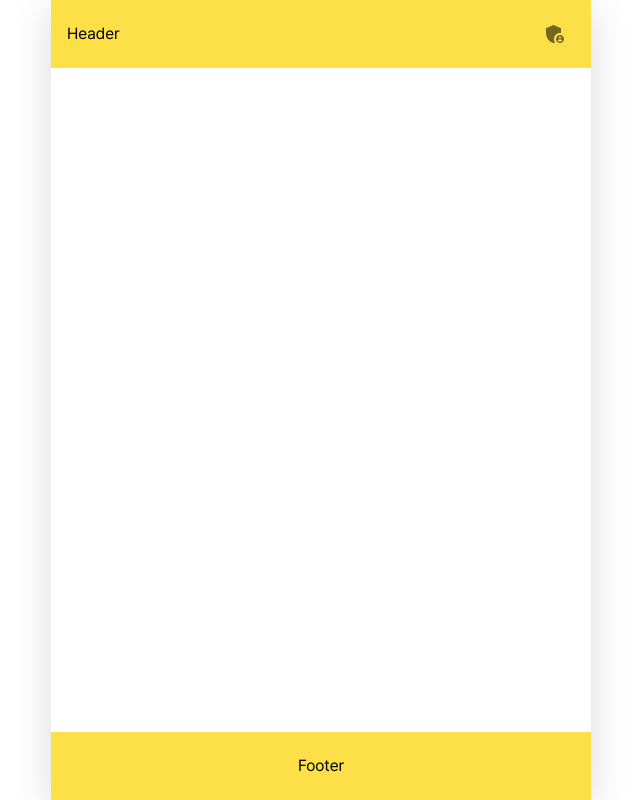
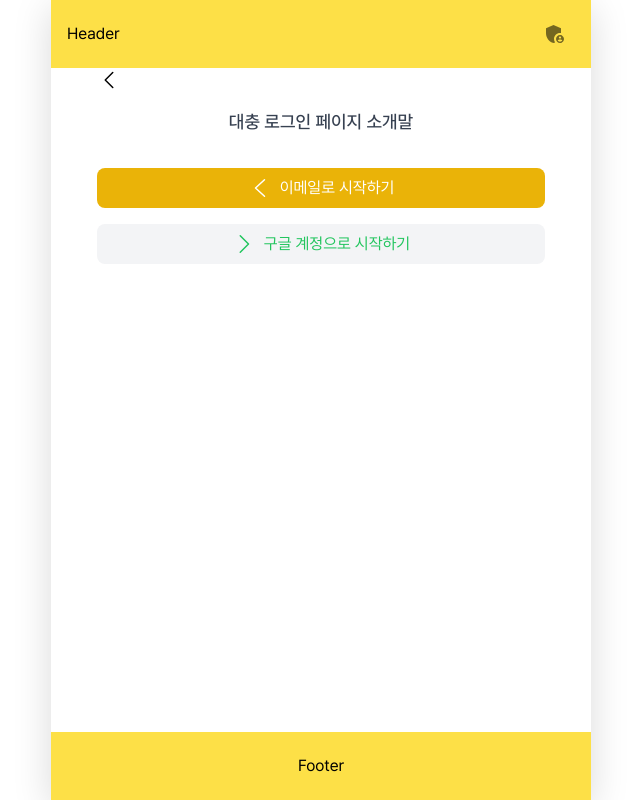
Before and after one commit to unao6/NBBANG_FE, a React (Create React App) app: page /login in a window 1280 px wide. Before the commit this address had no page. Shown: the whole page, without its empty margins (319-959 px from the left). Built offline with nearby package versions, Linux system fonts and the light colour scheme.

Commit message:
feat: 로그인 페이지 추가

```diff
--- a/src/Router.jsx
+++ b/src/Router.jsx
@@ -12,6 +12,7 @@ import Payment from "./pages/payment/Payment";
 import RefundManager from "./pages/admin/payment/RefundManager";
 import SignUp from './pages/join/SignUp';
 import Login from './pages/login/UserLogin';
+import LoginPage from './pages/login/LoginPage';
 
 const Router = () => {
   return (
@@ -28,6 +29,8 @@ const Router = () => {
       <Route path="/admin/refunds" element={<RefundManager />} />
       <Route path="/users/sign-up" element={<SignUp />} />
       <Route path="/users/user-login" element={<Login />} />
+      <Route path="/login" element={<LoginPage />} />
+
 
     </Routes>
   );
--- /dev/null
+++ b/src/pages/login/LoginPage.jsx
@@ -0,0 +1,84 @@
+import React from "react";
+import { useNavigate } from "react-router-dom";
+
+const LoginPage = () => {
+  const navigate = useNavigate();
+
+  const handleEmailLoginClick = () => {
+    navigate("/users/user-login");
+  };
+
+  const handleGoogleLoginClick = () => {
+    // 구글 로그인 처리 로직 추가
+  };
+
+  return (
+    <div className="flex flex-col items-center justify-center h-full bg-white px-4">
+      <div className="w-full max-w-md">
+        <button className="text-left mb-4" onClick={() => navigate("/")}>
+          <svg
+            xmlns="http://www.w3.org/2000/svg"
+            fill="none"
+            viewBox="0 0 24 24"
+            strokeWidth="1.5"
+            stroke="currentColor"
+            className="w-6 h-6"
+          >
+            <path
+              strokeLinecap="round"
+              strokeLinejoin="round"
+              d="M15.75 19.5L8.25 12l7.5-7.5"
+            />
+          </svg>
+        </button>
+
+        <div className="text-center text-lg font-medium text-gray-700 mb-8">
+          대충 로그인 페이지 소개말
+        </div>
+
+        <button
+          onClick={handleEmailLoginClick}
+          className="w-full px-4 py-2 text-white bg-yellow-500 rounded-lg flex items-center justify-center mb-4"
+        >
+          <svg
+            xmlns="http://www.w3.org/2000/svg"
+            fill="none"
+            viewBox="0 0 24 24"
+            strokeWidth="1.5"
+            stroke="currentColor"
+            className="w-6 h-6 mr-2"
+          >
+            <path
+              strokeLinecap="round"
+              strokeLinejoin="round"
+              d="M16.5 3.75L7.5 12l9 8.25"
+            />
+          </svg>
+          이메일로 시작하기
+        </button>
+        <button
+          onClick={handleGoogleLoginClick}
+          className="w-full px-4 py-2 text-green-500 bg-gray-100 rounded-lg flex items-center justify-center"
+        >
+          <svg
+            xmlns="http://www.w3.org/2000/svg"
+            fill="none"
+            viewBox="0 0 24 24"
+            strokeWidth="1.5"
+            stroke="currentColor"
+            className="w-6 h-6 mr-2"
+          >
+            <path
+              strokeLinecap="round"
+              strokeLinejoin="round"
+              d="M8.25 3.75L16.5 12l-8.25 8.25"
+            />
+          </svg>
+          구글 계정으로 시작하기
+        </button>
+      </div>
+    </div>
+  );
+};
+
+export default LoginPage;
--- a/src/pages/login/UserLogin.jsx
+++ b/src/pages/login/UserLogin.jsx
@@ -22,7 +22,7 @@ const UserLogin = () => {
   };
 
   const handleBackClick = () => {
-    // 뒤로가기 로직 추가
+    navigate("/login");
   };
 
   return (
```
